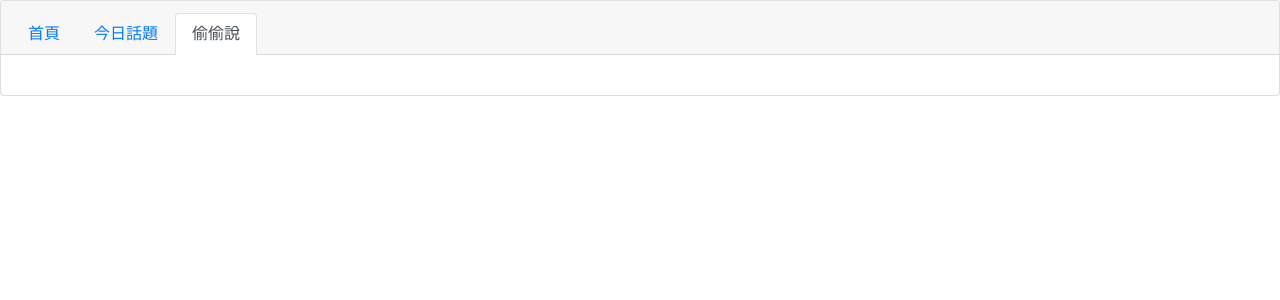
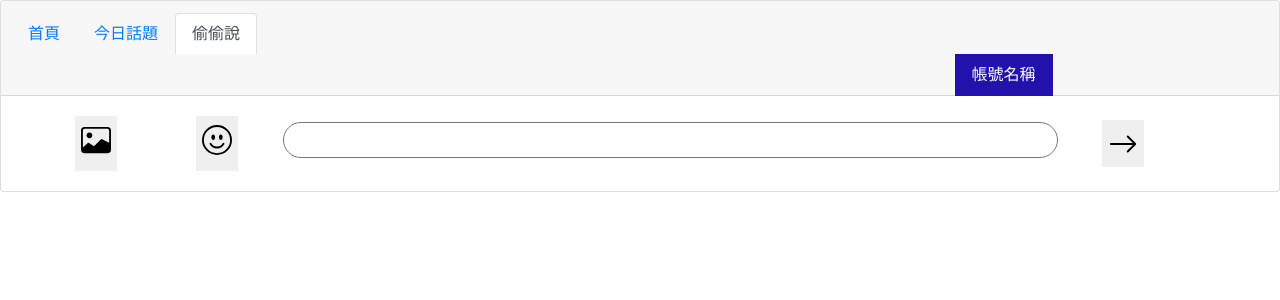
Before and after one commit to yhunglee/vuejschat-demo, a Vue app: page / in a window 1280 px wide. Both pictures are taken after a click on the tab "偷偷說". Shown: the top 300 px of the page. Built offline with nearby package versions, Linux system fonts and the light colour scheme; the HTML template or start-up script is replaced by a standard one.

Commit message:
feat(Navigator.vue): import ChatRoom component and styling account

```diff
--- a/src/components/Navigator.vue
+++ b/src/components/Navigator.vue
@@ -3,7 +3,38 @@
     <b-tabs card>
       <b-tab title="首頁"></b-tab>
       <b-tab title="今日話題"></b-tab>
-      <b-tab title="偷偷說"></b-tab>
+      <b-tab title="偷偷說">
+        <ChatRoom />
+      </b-tab>
+      <b-tab title="帳號名稱" disabled />
     </b-tabs>
   </b-card>
 </template>
+
+
+
+<style lang="scss">
+.nav-item:nth-child(4) {
+  // 帳號 position
+  margin-left: 75%;
+  text-align: right;
+  background-color: #21a;
+  .nav-link.disabled {
+    color: #fff;
+  }
+}
+</style>
+
+
+<script lang="ts">
+import Vue from "vue";
+import { Component, Prop } from "vue-property-decorator";
+import ChatRoom from "@/components/ChatRoom.vue";
+
+export default Vue.extend({
+  name: "Navigator" as string,
+  components: {
+    ChatRoom
+  }
+});
+</script>
```
